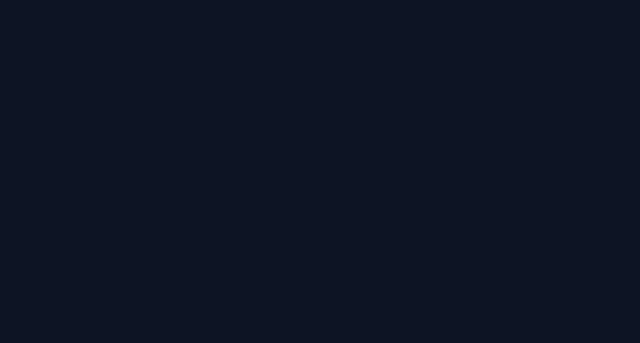
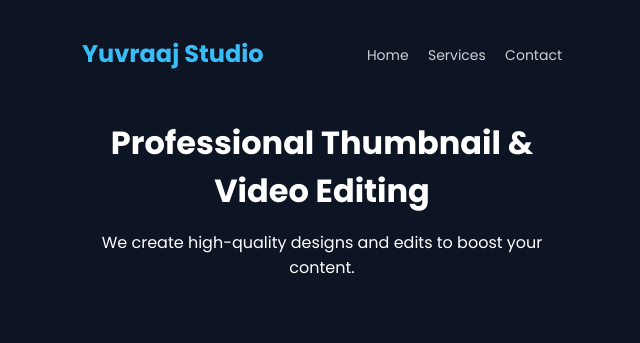
Before and after one commit to yuvraajs796-art/my-studio, a plain HTML site: page index.html in a window 1280 px wide. Shown: the whole page, without its empty margins (318-958 px from the left). Drawn offline with Linux system fonts and the light colour scheme.

Commit message:
Update index.html

```diff
--- a/index.html
+++ b/index.html
@@ -59,4 +59,23 @@
             font-size: 32px;
             font-weight: 700;
             margin-bottom: 15px;
-            line
+                </style>
+</head>
+<body>
+
+    <header>
+        <div class="logo">Yuvraaj Studio</div>
+        <nav>
+            <a href="#">Home</a>
+            <a href="#">Services</a>
+            <a href="#">Contact</a>
+        </nav>
+    </header>
+
+    <div class="hero">
+        <h1>Professional Thumbnail & Video Editing</h1>
+        <p>We create high-quality designs and edits to boost your content.</p>
+    </div>
+
+</body>
+</html>
```
